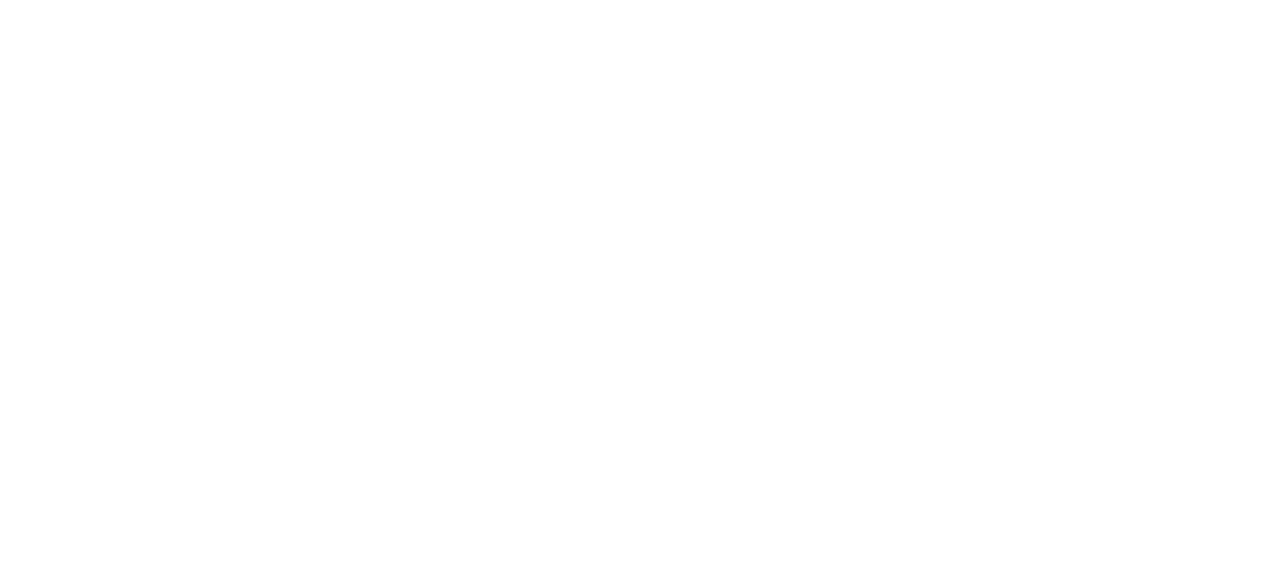
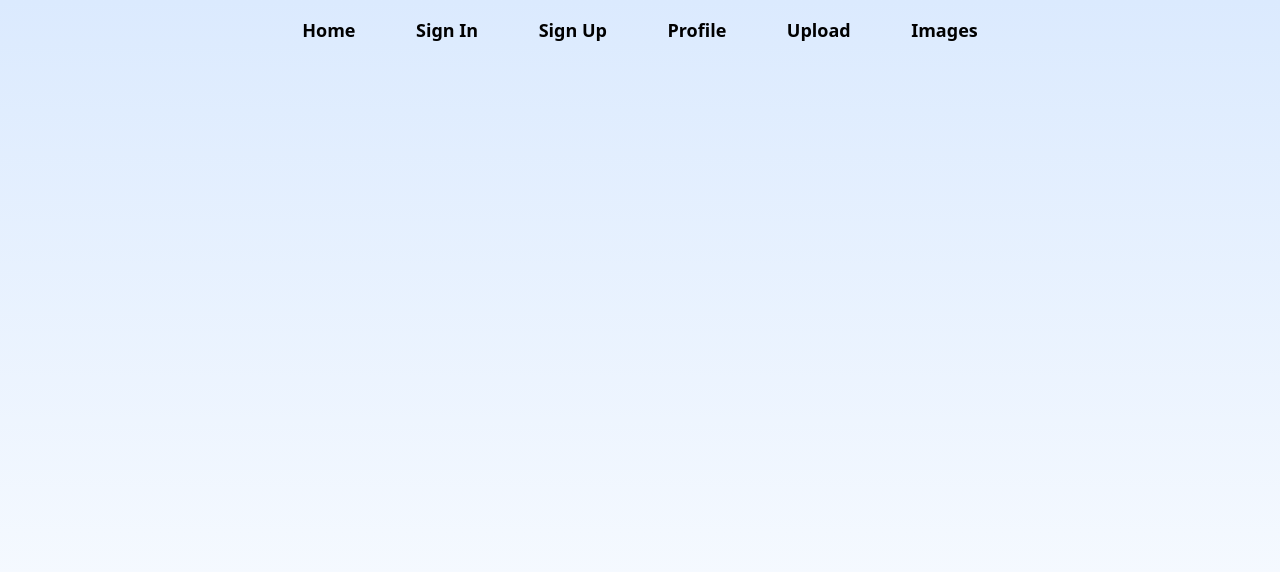
Before and after one commit to AyushB08/Syntoma, a Next.js app in the folder client/: page /profile in a window 1280 px wide. Shown: the top 572 px of the page. Built offline with nearby package versions, Linux system fonts and the light colour scheme.

Commit message:
bg changes

```diff
--- a/client/app/(authorized)/images/page.tsx
+++ b/client/app/(authorized)/images/page.tsx
@@ -49,7 +49,7 @@
     return (
         <>
             <div className="h-[10vh]"></div>
-            <div className="flex flex-col items-center justify-center w-screen">
+            <div className="flex flex-col items-center justify-center w-screen bg-gradient-to-b from-blue-100 to-white">
                 <h1 className="text-2xl font-bold mb-4">Images for {username}</h1>
                 <div className="flex flex-col items-center w-full">
                     {images.map((image) => (
--- a/client/app/(authorized)/profile/page.tsx
+++ b/client/app/(authorized)/profile/page.tsx
@@ -15,7 +15,7 @@
 
   return (
 
-    <div className="w-screen h-screen flex flex-col items-center justify-center">
+    <div className="w-screen h-screen flex flex-col items-center justify-center bg-gradient-to-b from-blue-100 to-white">
 
       {authContext && authContext.user && (
         <div className="w-3/5 h-full flex flex-col items-center justify-center">
--- a/client/app/(authorized)/upload/page.tsx
+++ b/client/app/(authorized)/upload/page.tsx
@@ -25,7 +25,7 @@
             const json = JSON.stringify(uploadedFile);
             console.log(json);
 
-            // Make API call to save username and file URL to images database using fetch
+
             try {
                 const response = await fetch("http://localhost:8000/save-image", {
                     method: "POST",
@@ -59,7 +59,7 @@
     ) : null;
 
     return (
-        <main className="flex min-h-screen flex-col items-center justify-start p-24">
+        <main className="flex min-h-screen flex-col items-center justify-start p-24 bg-gradient-to-b from-blue-100 to-white">
             <UploadDropzone<OurFileRouter>
                 endpoint="imageUploader"
                 onClientUploadComplete={handleUploadComplete}
--- a/client/app/(unauthorized)/sign-in/page.tsx
+++ b/client/app/(unauthorized)/sign-in/page.tsx
@@ -5,7 +5,7 @@
 
 const SignIn = () => {
     return (
-        <div className="w-screen h-screen flex flex-col items-center justify-center">
+        <div className="w-screen h-screen flex flex-col items-center justify-center  bg-gradient-to-b from-blue-100 to-white">
 
             <SignInForm/>
         </div>
--- a/client/app/(unauthorized)/sign-up/page.tsx
+++ b/client/app/(unauthorized)/sign-up/page.tsx
@@ -4,7 +4,7 @@
 
 const SignUp = () => {
     return (
-        <div className="w-screen h-screen flex flex-col items-center justify-center">
+        <div className="w-screen h-screen flex flex-col items-center justify-center bg-gradient-to-b from-blue-100 to-white">
 
             <SignUpForm/>
         </div>
--- a/client/components/Navbar.tsx
+++ b/client/components/Navbar.tsx
@@ -21,7 +21,7 @@
 
 
           {links.map((link) => (
-            <li key={link.href} className="link">
+            <li key={link.href} className="link text-black">
               <Link href={link.href}>{link.label}</Link>
             </li>
           ))}
```
